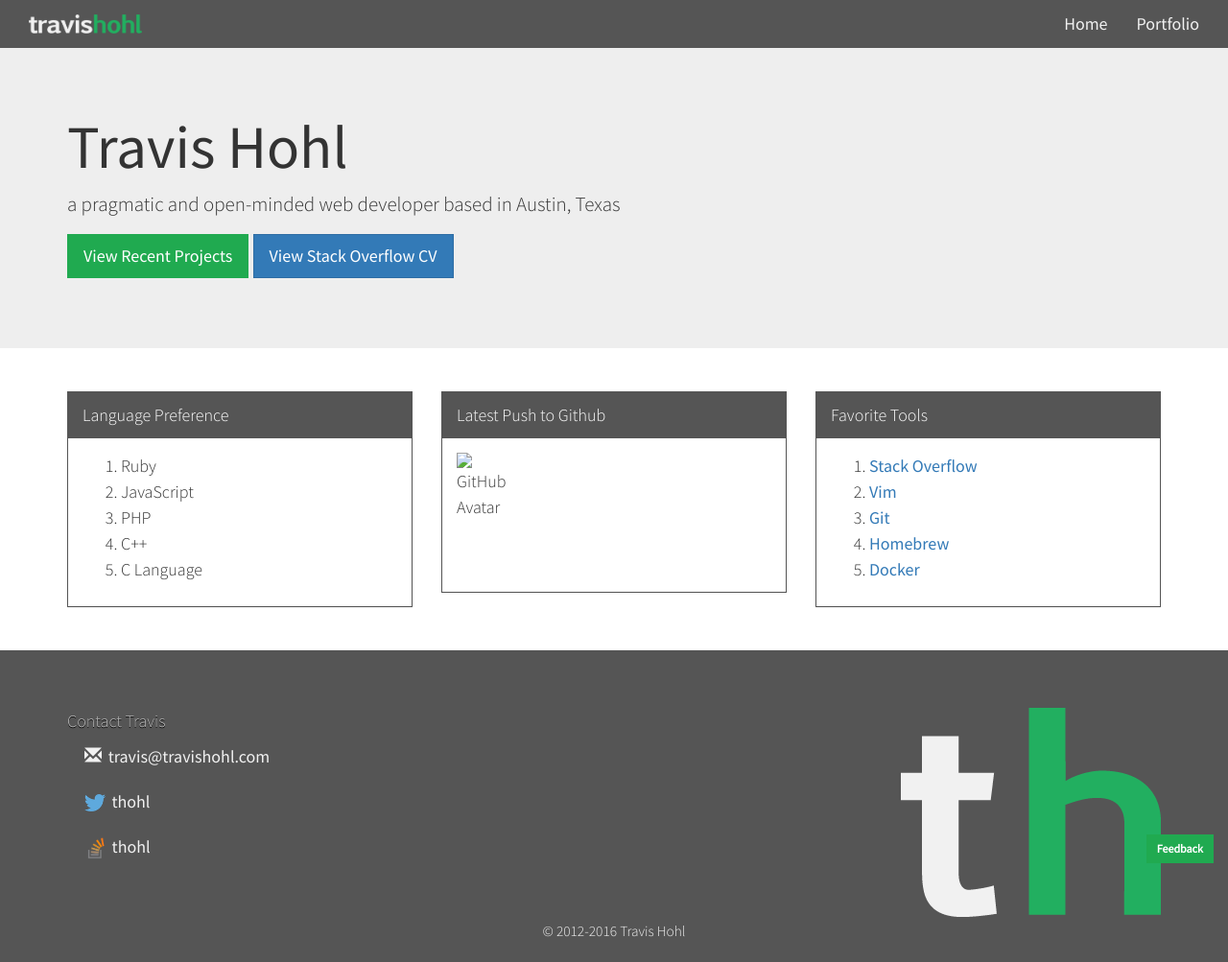
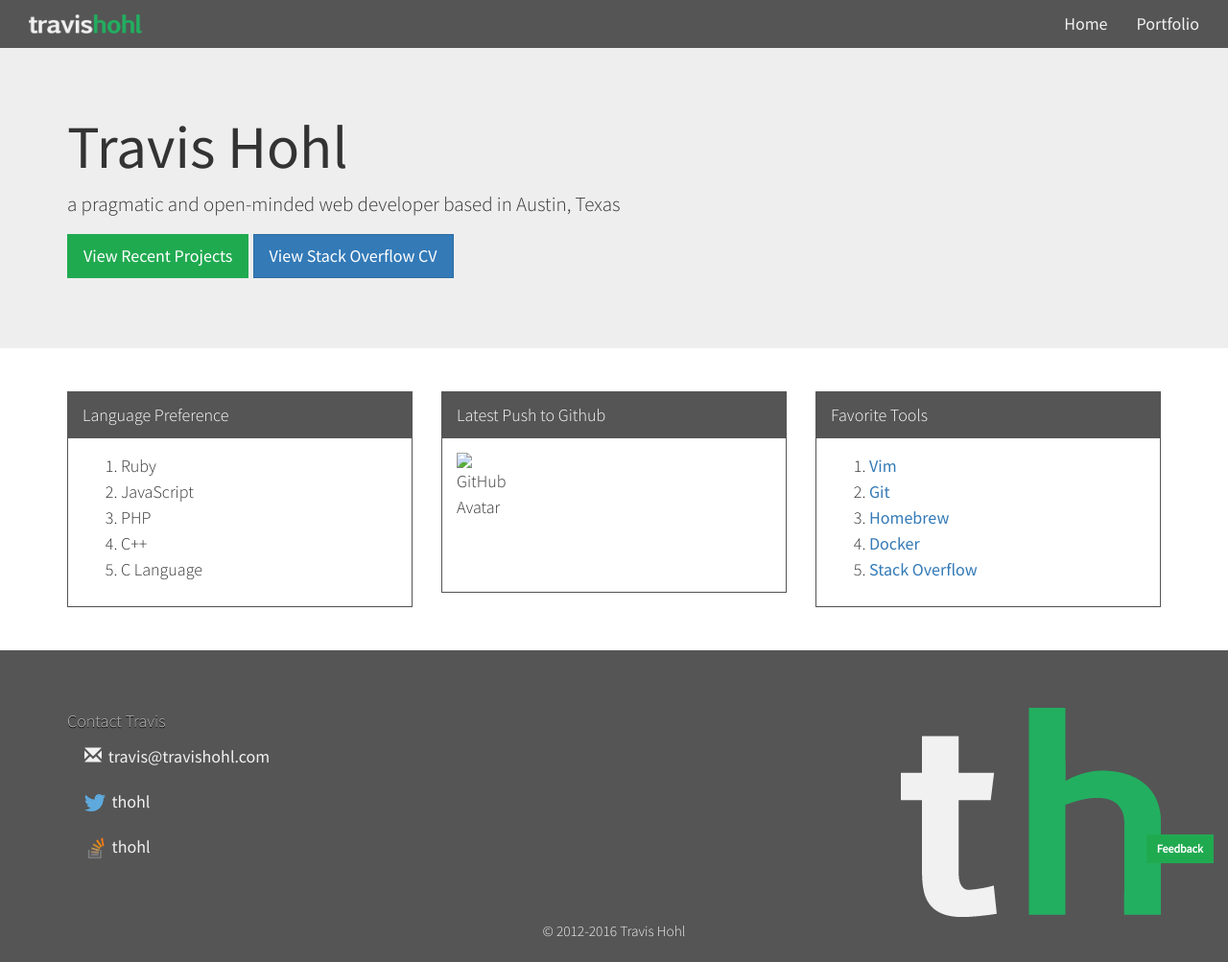
Before and after one commit to travishohl/travishohl.github.io, a Jekyll site: the page built from index.html, in a window 1280 px wide. Shown: the whole page at 96% size. Built offline with Jekyll 4.4.1, drawn with Linux system fonts in a browser that asks for light colours; some of the changed lines change nothing that is shown.

Commit message:
Reorder favorite tools.

```diff
--- a/index.html
+++ b/index.html
@@ -59,11 +59,11 @@ title: making websites from Austin, Texas
                 <div class="panel-heading">Favorite Tools</div>
                 <div class="panel-body">
                     <ol>
-                        <li><a href="http://stackoverflow.com/users/3367343/thohl/" target="_blank" title="A question and answer site for professional and enthusiast programmers.">Stack Overflow</a></li>
                         <li><a href="http://www.vim.org/" target="_blank" title="A highly configurable text editor.">Vim</a></li>
                         <li><a href="http://git-scm.com/" target="_blank" title="A popular open source version control system.">Git</a></li>
                         <li><a href="http://brew.sh/" target="_blank" title="A software package manager for Mac OSX.">Homebrew</a></li>
                         <li><a href="https://www.docker.com/" target="_blank" title="Conveniently mimics production software environments locally.">Docker</a></li>
+                        <li><a href="http://stackoverflow.com/users/3367343/thohl/" target="_blank" title="A question and answer site for professional and enthusiast programmers.">Stack Overflow</a></li>
                     </ol>
                 </div>
             </div>
```
